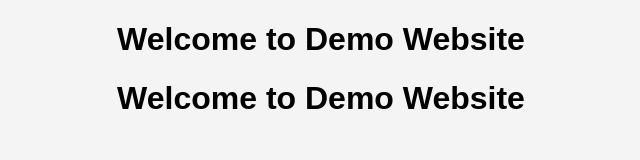
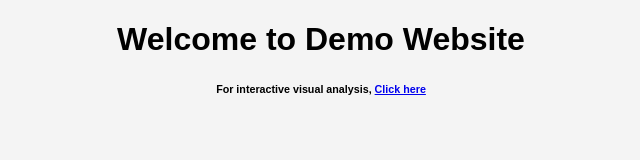
Before and after one commit to iamshreeji-copy1/Whether-To_Pretrain_Neural_Vocoders_or_Not-, a plain HTML site: page index.html in a window 1280 px wide. Shown: the whole page, without its empty margins (319-959 px from the left). Drawn offline with Linux system fonts and the light colour scheme.

Commit message:
Update index.html

```diff
--- a/index.html
+++ b/index.html
@@ -32,14 +32,14 @@
 <body>
     <div class="container">
         <h1>Welcome to Demo Website</h1>
-
+                    <h6>For interactive visual analysis, <a href="https://github.com/iamshreeji-copy1/Whether_To_Pretrain_Neural_Vocoders/blob/3fdc1a660da8768e04d41f2f20d87d8279ddbe8a/vocoder_performance_comparison.html">Click here</a>
     </div>
 </body>
 </html>
 </head>
 <body>
-    <div class="container">
+<!--     <div class="container">
         <h1>Welcome to Demo Website</h1>
-    </div>
+    </div> -->
 </body>
 </html>
```
